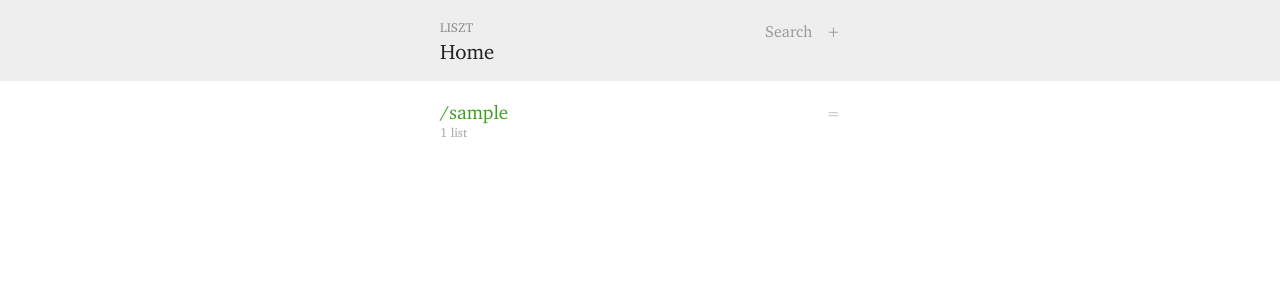
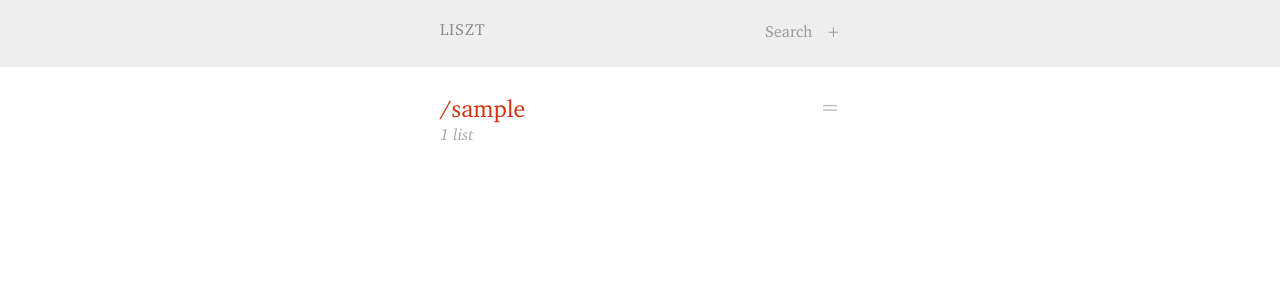
Before and after one commit to bencrowder/liszt, a Django app: page / in a window 1280 px wide. Shown: the top 300 px of the page. Run offline with Django 3.2, Linux system fonts and the light colour scheme; a user stored in the database is signed in; tables that the repository leaves empty hold one stand-in row (values such as "Sample post"); some libraries are stand-ins or nearby versions.

Commit message:
Style changes

```diff
--- a/liszt/static/css/style.css
+++ b/liszt/static/css/style.css
@@ -73,8 +73,9 @@ body > header {
         margin-left: 10px; }
   body > header h2 {
     color: #888;
-    font-size: .8em;
+    font-size: 1em;
     font-weight: normal;
+    letter-spacing: 0.05em;
     line-height: 1.2em;
     margin: 0;
     text-transform: uppercase; }
@@ -89,21 +90,23 @@ body > header {
     font-size: 1em;
     font-weight: normal;
     line-height: 1.1em;
-    margin: 5px 0 0; }
+    margin: 8px 0 0; }
     body > header h1 a {
+      font-size: 1.4em;
       text-decoration: none; }
       body > header h1 a:hover {
         color: #444; }
     body > header h1 .main {
       display: block;
-      font-size: 1.3em;
-      margin-top: 8px; }
+      font-size: 1.6em !important;
+      line-height: 1em;
+      margin-top: 5px; }
     body > header h1 .context {
-      color: #409e24; }
+      color: #d2320f; }
       body > header h1 .context a {
-        color: #409e24; }
+        color: #d2320f; }
         body > header h1 .context a:hover {
-          color: #276016; }
+          color: #8a210a; }
     body > header h1 .list {
       color: #0f97d2; }
       body > header h1 .list a {
@@ -111,11 +114,11 @@ body > header {
         body > header h1 .list a:hover {
           color: #0a648a; }
     body > header h1 .tag {
-      color: #d2320f; }
+      color: #409e24; }
       body > header h1 .tag a {
-        color: #d2320f; }
+        color: #409e24; }
         body > header h1 .tag a:hover {
-          color: #8a210a; }
+          color: #276016; }
 
 .container {
   margin: 0px auto;
@@ -146,7 +149,7 @@ body > header {
   border-bottom: solid 5px #0f97d2; }
   #add-tray textarea {
     border: none;
-    font-size: 1.2em;
+    font-size: 1.3em;
     line-height: 1.2em;
     padding: 15px 0 10px;
     resize: none;
@@ -174,33 +177,34 @@ main#content {
     padding: 0;
     /* When used as heading (contexts on tag page) */ }
     main#content ul.objects li {
-      align-items: baseline;
+      align-items: flex-start;
       display: flex;
-      /* Spacing */
+      padding: 8px 0;
       /* Content wrapper */
       /* Handle */
       /* Subtitle */
       /* Placeholder for sorting */ }
-      main#content ul.objects li + li {
-        margin-top: 10px; }
       main#content ul.objects li > div.wrapper {
         flex: 1; }
       main#content ul.objects li .handle {
         color: #bbb;
         cursor: move;
+        font-size: 1.5em;
         margin-left: 15px; }
       main#content ul.objects li span.subtitle {
         color: #a6a6a6;
         display: block;
-        font-size: .8em;
+        font-size: 1em;
+        font-style: italic;
         line-height: 1.2em;
-        margin-top: 2px; }
+        margin-top: 3px;
+        word-wrap: break-word; }
         main#content ul.objects li span.subtitle a {
           text-decoration: none; }
           main#content ul.objects li span.subtitle a.context {
-            color: #409e24; }
+            color: #d2320f; }
             main#content ul.objects li span.subtitle a.context:hover {
-              color: #276016; }
+              color: #8a210a; }
           main#content ul.objects li span.subtitle a.list {
             color: #0f97d2; }
             main#content ul.objects li span.subtitle a.list:hover {
@@ -216,32 +220,50 @@ main#content {
       main#content ul.lists li.list .wrapper > a {
         color: #0f97d2;
         display: block;
-        font-size: 1.2em;
+        font-size: 1.5em;
+        line-height: 1.1em;
         text-decoration: none; }
         main#content ul.lists li.list .wrapper > a:hover {
           color: #0a648a; }
     main#content ul.lists.contexts li.list a {
-      color: #409e24; }
+      color: #d2320f; }
       main#content ul.lists.contexts li.list a:hover {
-        color: #276016; }
+        color: #8a210a; }
   main#content ul.items li.item {
     /* Checkbox */
     /* Label */ }
     main#content ul.items li.item input[type=checkbox] {
+      border: solid 1px #bbb;
+      border-radius: 2px;
+      cursor: pointer;
       font-size: 1.2em;
-      margin: 0 5px 0 0;
-      width: 20px; }
+      margin: 1px 10px 0 0;
+      width: 20px;
+      height: 20px;
+      -webkit-appearance: none; }
+      main#content ul.items li.item input[type=checkbox]:hover {
+        background: #4697ce;
+        border-color: #4697ce; }
+      main#content ul.items li.item input[type=checkbox]:focus {
+        outline: none; }
+      main#content ul.items li.item input[type=checkbox]:checked {
+        background: #444;
+        border-color: #444; }
+        main#content ul.items li.item input[type=checkbox]:checked:hover {
+          background: #246189;
+          border-color: #246189; }
     main#content ul.items li.item label {
       color: #333333;
+      cursor: pointer;
       flex: 1;
       font-size: 1.2em;
       line-height: 1.2em; }
       main#content ul.items li.item label .tag {
-        color: #d2320f;
+        color: #409e24;
         font-size: .8em;
         text-decoration: none; }
         main#content ul.items li.item label .tag:hover {
-          color: #8a210a; }
+          color: #276016; }
   main#content .results h2 {
     border-bottom: solid 1px #ddd;
     color: #ccc;
--- a/liszt/static/scss/_base.scss
+++ b/liszt/static/scss/_base.scss
@@ -1,9 +1,9 @@
 /* Base */
 /* -------------------------------------------------- */
 
-$tag-color: hsl(11, 87%, 44%);
-$context-color: hsl(106, 63%, 38%);
+$context-color: hsl(11, 87%, 44%);
 $list-color: hsl(198, 87%, 44%);
+$tag-color: hsl(106, 63%, 38%);
 
 $subtitle-color: hsl(0, 0%, 65%);
 
--- a/liszt/static/scss/style.scss
+++ b/liszt/static/scss/style.scss
@@ -42,8 +42,9 @@ body > header {
 	/* Liszt */
 	h2 {
 		color: #888;
-		font-size: .8em;
+		font-size: 1em;
 		font-weight: normal;
+		letter-spacing: 0.05em;
 		line-height: 1.2em;
 		margin: 0;
 		text-transform: uppercase;
@@ -65,9 +66,10 @@ body > header {
 		font-size: 1em;
 		font-weight: normal;
 		line-height: 1.1em;
-		margin: 5px 0 0;
+		margin: 8px 0 0;
 
 		a {
+			font-size: 1.4em;
 			text-decoration: none;
 
 			&:hover {
@@ -77,8 +79,9 @@ body > header {
 
 		.main {
 			display: block;
-			font-size: 1.3em;
-			margin-top: 8px;
+			font-size: 1.6em !important;
+			line-height: 1em;
+			margin-top: 5px;
 		}
 
 		.context {
@@ -170,13 +173,9 @@ main#content {
 		padding: 0;
 
 		li {
-			align-items: baseline;
+			align-items: flex-start;
 			display: flex;
-
-			/* Spacing */
-			& + li {
-				margin-top: $item-spacing;
-			}
+			padding: 8px 0;
 
 			/* Content wrapper */
 			& > div.wrapper {
@@ -187,6 +186,7 @@ main#content {
 			.handle {
 				color: #bbb;
 				cursor: move;
+				font-size: 1.5em;
 				margin-left: 15px;
 			}
 
@@ -194,9 +194,11 @@ main#content {
 			span.subtitle {
 				color: $subtitle-color;
 				display: block;
-				font-size: .8em;
+				font-size: 1em;
+				font-style: italic;
 				line-height: 1.2em;
-				margin-top: 2px;
+				margin-top: 3px;
+				word-wrap: break-word;
 
 				a {
 					text-decoration: none;
@@ -239,7 +241,8 @@ main#content {
 				> a {
 					color: $list-color;
 					display: block;
-					font-size: 1.2em;
+					font-size: 1.5em;
+					line-height: 1.1em;
 					text-decoration: none;
 
 					&:hover {
--- a/liszt/templates/home.html
+++ b/liszt/templates/home.html
@@ -1,6 +1,4 @@
 {% extends '_base.html' %}
-
-{% block pageheader %}<span class="main">Home</span>{% endblock pageheader %}
 
 {% block content %}
 <ul class="contexts lists objects sortable" data-sort-uri="{% url 'sort_things' 'context' %}">
```
Also changed, not shown: other parts of liszt/static/scss/style.scss (+27 -2 lines).
